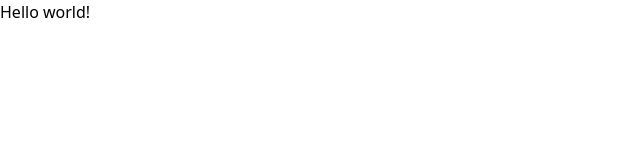
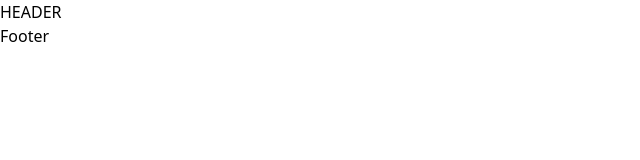
Before and after one commit to danialabubakar91/portfoliov2, a React (Vite) app: page / in a window 1280 px wide. Shown: the top 160 px of the page, without its empty margins (0-640 px from the left). Built offline with nearby package versions, Linux system fonts and the light colour scheme.

Commit message:
Added layout

```diff
--- a/src/App.tsx
+++ b/src/App.tsx
@@ -1,9 +1,7 @@
-function App() {
-
-  return (
-    <h1 className="text-blue-100 text-3xl font-bold underline">
-      Hello world!
-    </h1>
+import Layout from './components/Layout'
+const App:React.FC = () => {
+  return(
+    <Layout/>
   )
 }
 
--- /dev/null
+++ b/src/components/Footer.tsx
@@ -0,0 +1,10 @@
+
+const Footer:React.FC = () => {
+    return(
+        <footer>
+            <h1>Footer</h1>
+        </footer>
+    )
+}
+
+export default Footer;
--- /dev/null
+++ b/src/components/Header.tsx
@@ -0,0 +1,9 @@
+const Header:React.FC = () => {
+    return(
+        <header>
+            <h1>HEADER</h1>
+        </header>
+    )
+}
+
+export default Header;
--- /dev/null
+++ b/src/components/Layout.tsx
@@ -0,0 +1,13 @@
+import Header from './Header';
+import Footer from './Footer';
+
+const Layout:React.FC = () => {
+    return (
+        <>
+            <Header/>
+            <Footer/>
+        </>
+    )
+}
+
+export default Layout;
```
